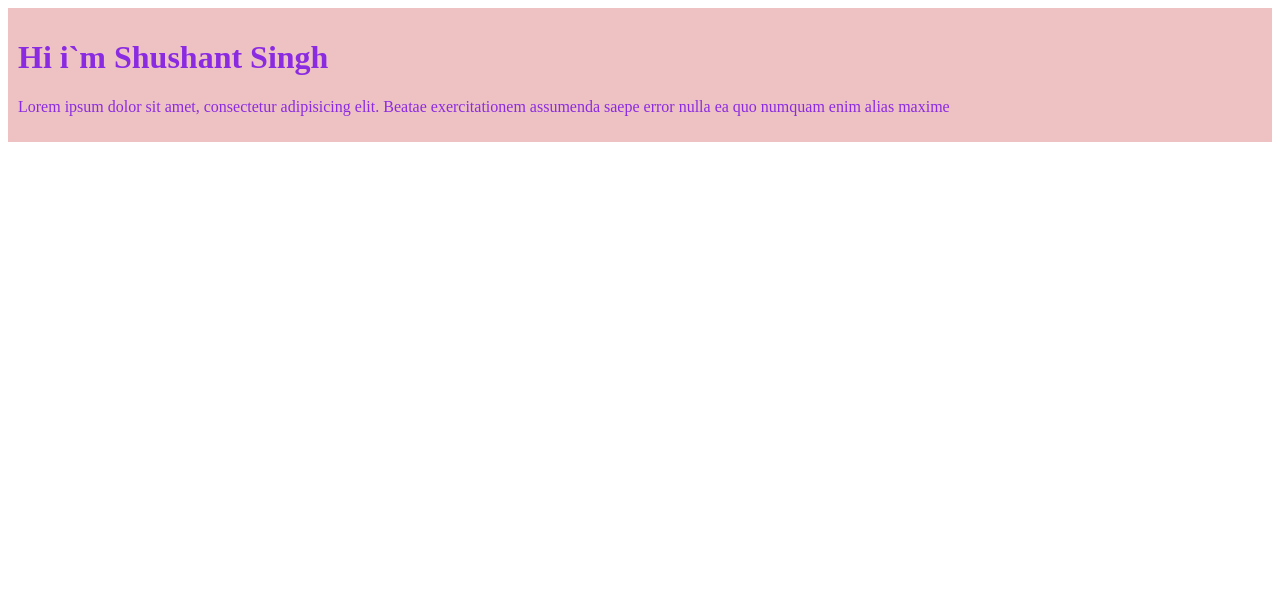
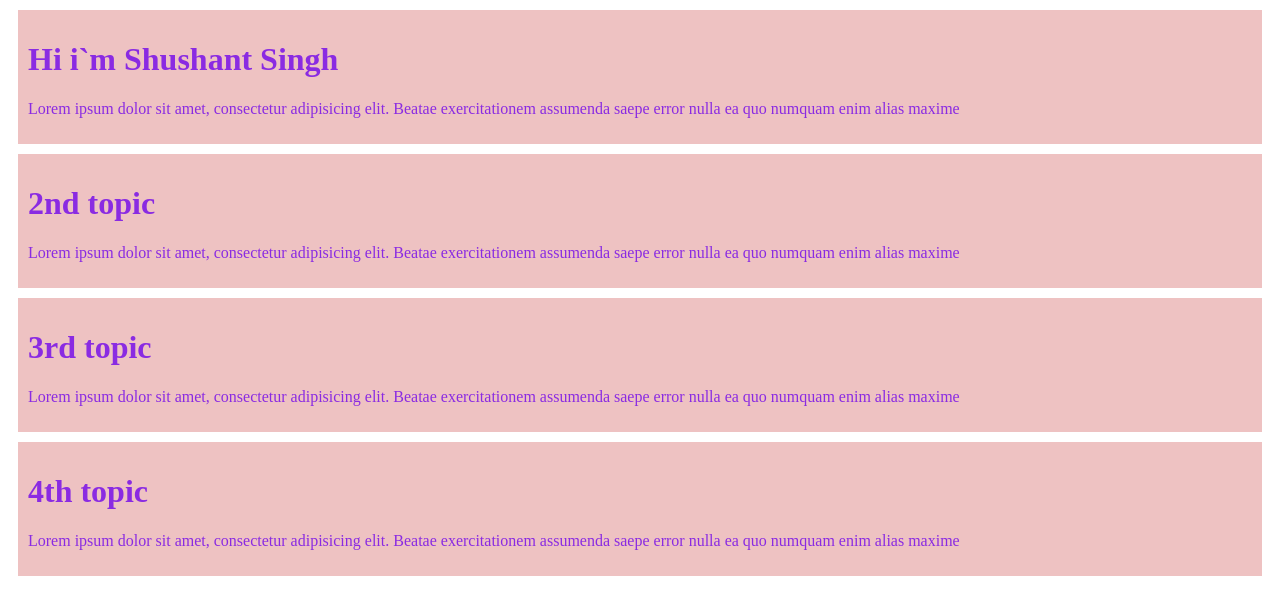
Before and after one commit to mdakibfaisal/sushant-git, a plain HTML site: page index.html in a window 1280 px wide. Drawn offline with Linux system fonts and the light colour scheme.

Commit message:
added the 2nd 3rd and 4th div

```diff
--- a/index.html
+++ b/index.html
@@ -11,6 +11,18 @@
         <h1>Hi i`m Shushant Singh</h1>
         <p>Lorem ipsum dolor sit amet, consectetur adipisicing elit. Beatae exercitationem assumenda saepe error nulla ea quo numquam enim alias maxime</p>
     </div>
+    <div>
+        <h1>2nd topic</h1>
+        <p>Lorem ipsum dolor sit amet, consectetur adipisicing elit. Beatae exercitationem assumenda saepe error nulla ea quo numquam enim alias maxime</p>
+    </div>
+    <div>
+        <h1>3rd topic</h1>
+        <p>Lorem ipsum dolor sit amet, consectetur adipisicing elit. Beatae exercitationem assumenda saepe error nulla ea quo numquam enim alias maxime</p>
+    </div>
+    <div>
+        <h1>4th topic</h1>
+        <p>Lorem ipsum dolor sit amet, consectetur adipisicing elit. Beatae exercitationem assumenda saepe error nulla ea quo numquam enim alias maxime</p>
+    </div>
 
 </body>
 </html>
--- a/style.css/blog.css
+++ b/style.css/blog.css
@@ -2,4 +2,5 @@ div{
     color: blueviolet;
     background-color: rgb(238, 194, 194);
     padding: 10px;
+    margin: 10px;
 }
```
